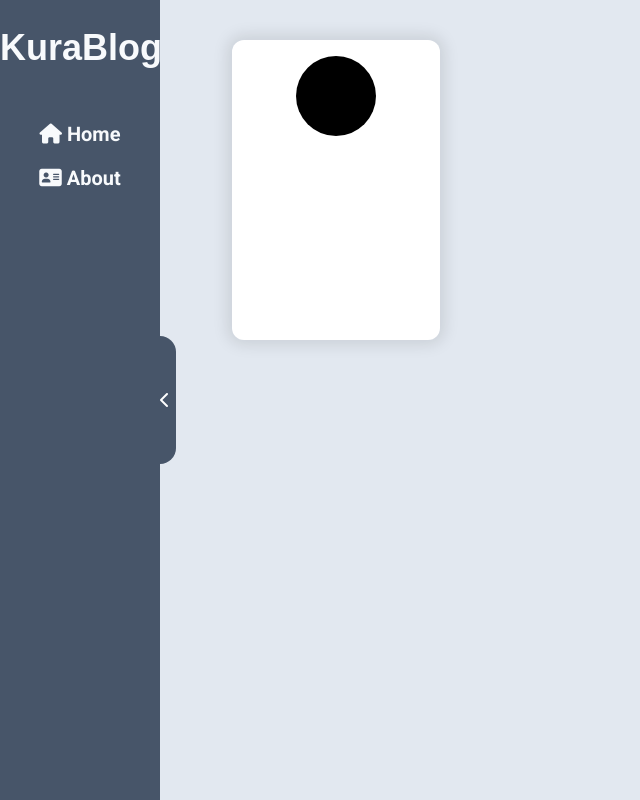
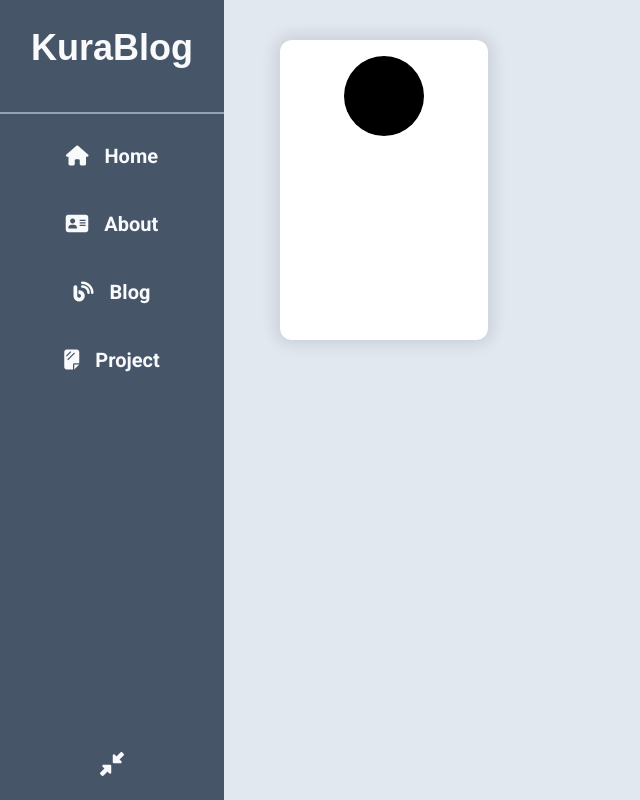
Before and after one commit to Kuraud00/KuraBlog-Frontend, a Vue app: page /home in a window 1280 px wide. Shown: the whole page, without its empty margins (0-640 px from the left). Built offline with nearby package versions, Linux system fonts and the light colour scheme; a web font is replaced by a local one.

Commit message:
feat: modified sideNavigator

```diff
--- a/src/components/SideNavigator.vue
+++ b/src/components/SideNavigator.vue
@@ -3,26 +3,41 @@
     <!-- 侧边栏区域 -->
     <div
       class="font-bold text-2xl text-slate-50 h-screen hadow-xl bg-slate-600 py-2 select-none flex-col flex transition-all"
-      :class="{ 'w-40': isNavigatorOpen, 'w-4': !isNavigatorOpen }"
+      :class="{ 'w-56': isNavigatorOpen, 'w-16': !isNavigatorOpen }"
     >
       <span
-        class="h-20 text-center rounded-lg transition-colors overflow-hidden text-4xl content-center font-wdxl mb-8"
+        class="h-20 text-center rounded-lg transition-colors overflow-hidden text-4xl content-center font-wdxl mb-6"
         v-if="isNavigatorOpen"
         to="/home"
       >
         KuraBlog
       </span>
+
+      <div class="bg-slate-400 w-full h-0.5 mb-4" v-if="isNavigatorOpen"></div>
+
       <RouterLink
         v-for="item in menuItems"
-        class="text-center hover:bg-slate-500 rounded-lg transition-colors mx-2 font-roboto text-xl mb-4"
+        class="text-center hover:bg-slate-500 rounded-lg transition-colors mx-2 font-roboto text-xl mb-4 py-3"
         :to="item.direction"
-        v-if="isNavigatorOpen"
       >
         <i :class="item.icon"></i>
-        {{ item.description }}
+        <span class="pl-4" v-if="isNavigatorOpen">{{ item.description }}</span>
       </RouterLink>
+
+      <div class="mt-auto text-center">
+        <i
+          class="fa-solid fa-down-left-and-up-right-to-center transition-colors hover:bg-slate-500 p-4 rounded-lg"
+          @click="toggleNavigator"
+          v-if="isNavigatorOpen"
+        ></i>
+        <i
+          class="fa-solid fa-maximize transition-colors hover:bg-slate-500 p-4 rounded-lg"
+          @click="toggleNavigator"
+          v-else-if="!isNavigatorOpen"
+        ></i>
+      </div>
     </div>
-    <!-- 开关区域 -->
+    <!-- 开关区域
     <aside
       class="h-32 w-4 bg-slate-600 rounded-e-2xl transition-all hover:bg-slate-500 flex items-center"
       @click="toggleNavigator()"
@@ -31,7 +46,7 @@
         class="fa-solid text-white"
         :class="{ 'fa-chevron-right': !isNavigatorOpen, 'fa-chevron-left': isNavigatorOpen }"
       ></i>
-    </aside>
+    </aside> -->
   </aside>
 </template>
 
@@ -47,5 +62,7 @@ const toggleNavigator = () => {
 const menuItems: menuItem[] = [
   { icon: "fa-solid fa-house", description: "Home", direction: "/home" },
   { icon: "fa-solid fa-address-card", description: "About", direction: "/about" },
+  { icon: "fa-solid fa-blog", description: "Blog", direction: "/blog" },
+  { icon: "fa-solid fa-sheet-plastic", description: "Project", direction: "/project" },
 ];
 </script>
```
